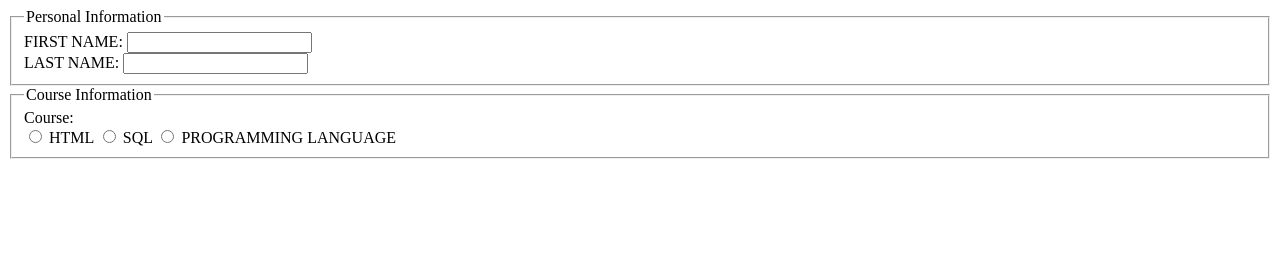
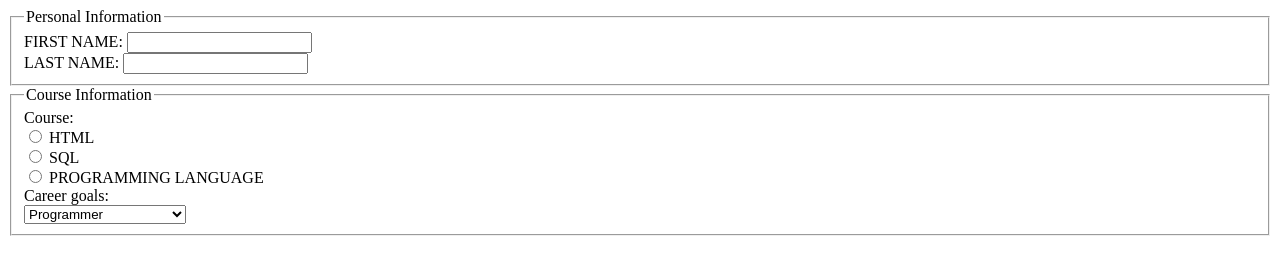
Before and after one commit to sumit1604/HTMLForms, a plain HTML site: page index.html in a window 1280 px wide. Drawn offline with Linux system fonts and the light colour scheme.

Commit message:
Adding career goals

```diff
--- a/index.html
+++ b/index.html
@@ -21,14 +21,20 @@
         <legend>Course Information</legend>
 
       <label for="cname">Course: </label><br>
+      <input type="radio" id="radiobuttonHTML" name="courseprogram">
+      <label for="xhtml">HTML</label><br>
+      <input type="radio" id="radiobuttonSQL" name="courseprogram">
+      <label for="xhtml">SQL</label><br>
+      <input type="radio" id="radiobuttonPROGRAMMING" name="courseprogram">
+      <label for="xhtml">PROGRAMMING LANGUAGE</label><br>
 
-      <input type="radio" id="radiobuttonHTML" name="courseprogram">
-      <label for="xhtml">HTML</label>
-      <input type="radio" id="radiobuttonSQL" name="courseprogram">
-      <label for="xhtml">SQL</label>
-      <input type="radio" id="radiobuttonPROGRAMMING" name="courseprogram">
-      <label for="xhtml">PROGRAMMING LANGUAGE</label>
-
+      <label for="cname">Career goals: </label><br>
+      <select id="careeroptions" name="careeroptions">
+      <option value="programmer">Programmer</option>
+      <option value="Webdeveloper">Web developer</option>
+      <option value="tester">tester</option>
+      <option value="databaseadministrator">Database Administrator</option>
+      </select>
 
       </fieldset>
     </form>
```
